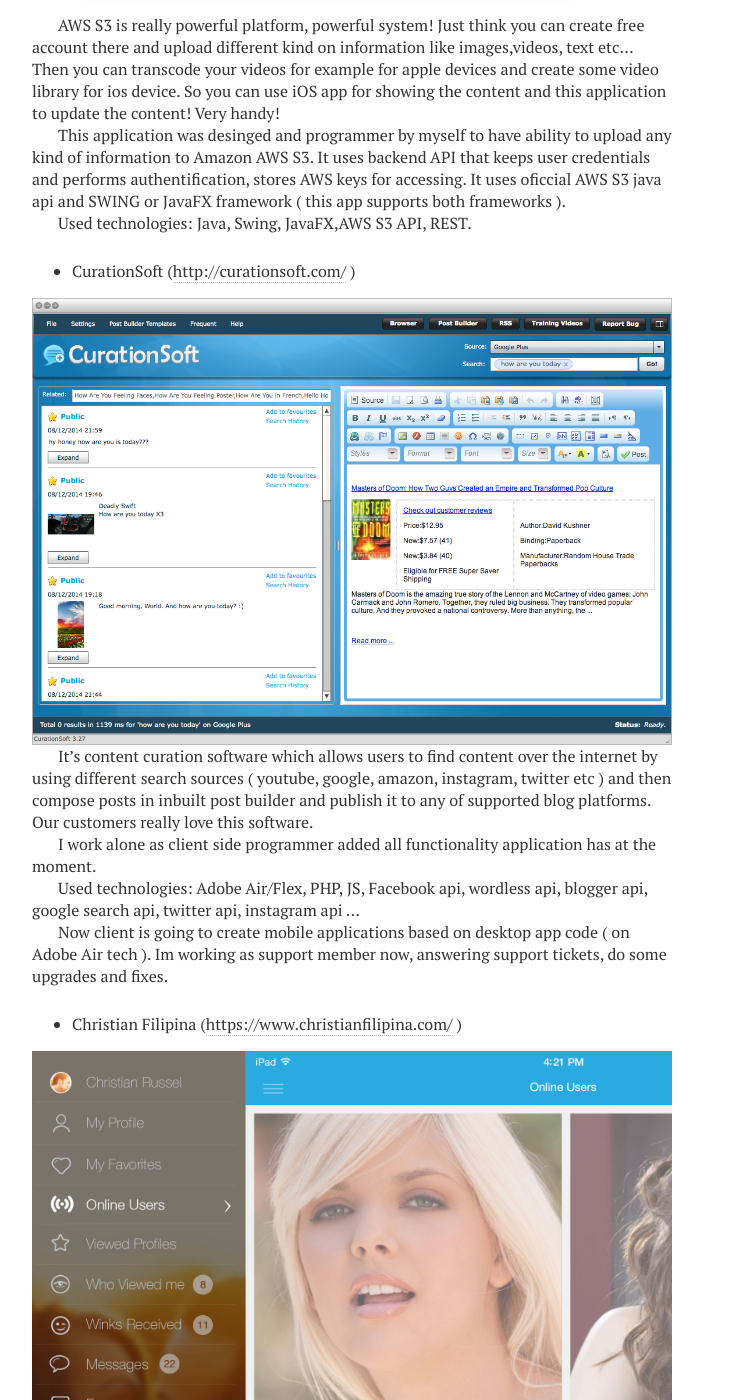
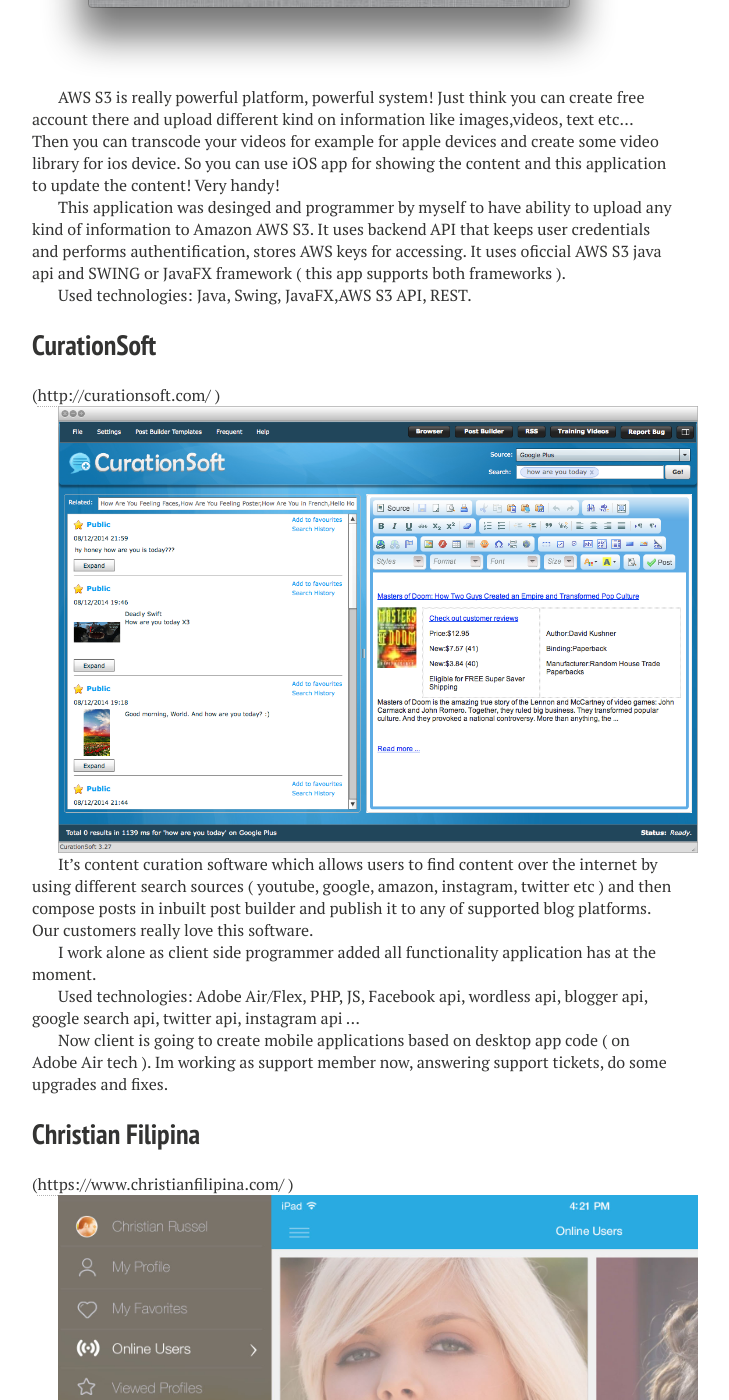
Before and after one commit to sadensmol/sadensmol.github.com, a Jekyll site: the page built from projects.md, in a window 1280 px wide and 1400 px high, scrolled down 2270 px. Shown: the whole window, without its empty margins (288-1017 px from the left). Built offline with Jekyll 4.4.1, drawn with Linux system fonts in a browser that asks for light colours; nearby versions of some CDN libraries; some of the changed text lies outside the part shown.

```diff
--- a/projects.md
+++ b/projects.md
@@ -27,7 +33,7 @@ Used technologies: AS3,Flex, JS, Objective-C,Java.
 
 
 
-- WildFire Webinar
+## WildFire Webinar
 
 ![WildFire Webinar]({{ site.url }}/images/projects_1_1.png)
 ![WildFire Webinar]({{ site.url }}/images/projects_1_2.png)
@@ -40,7 +46,7 @@ This application was desinged and programmer by myself to have ability to upload
 
 Used technologies: Java, Swing, JavaFX,AWS S3 API, REST.
 
-- CurationSoft
+## CurationSoft
 ([http://curationsoft.com/](http://curationsoft.com/ "CurationSoft") )
 
 ![CurationSoft]({{ site.url }}/images/projects_cs_screenshot.png)
@@ -54,7 +60,7 @@ Used technologies: Adobe Air/Flex, PHP, JS, Facebook api, wordless api, blogger
 
 Now client is going to create mobile applications based on desktop app code ( on Adobe Air tech ). Im working as support member now, answering support tickets, do some upgrades and fixes.
 
-- Christian Filipina
+## Christian Filipina
 ([https://www.christianfilipina.com/](https://www.christianfilipina.com/ "Christian Filipina") )
 
 ![ChristianFilipina]({{ site.url }}/images/projects_cf_image.jpg)
@@ -69,7 +75,7 @@ Used technologies: Adobe Air/Flex,as3, java, different ANE extensions, Facebook
 
 Working hard at the moment on new features, new functionality. We improve application every day.
 
-- Morally Excused
+## Morally Excused
 ![ChristianFilipina]({{ site.url }}/images/projects_me_image.jpg)
 
 It’s simple 3 screens question-answer android game based on Cocos2d-x framework.
@@ -78,7 +84,7 @@ I did port for this project from IOS platform to Android. Projects used Parse fr
 
 Used technologies: Objective-C, c++,cocos2d-x, parse, facebook api
 
-- Spiritual Health Assessment.
+## Spiritual Health Assessment.
 ([http://transformed-p1.cloudapp.net/self/login.do](http://transformed-p1.cloudapp.net/self/login.do "Transform Me") )
 
 ![TransformMe]({{ site.url }}/images/projects_sha_screenshot.jpg)
@@ -88,7 +94,7 @@ I worked as server side programmer ( java, spring, mysql ), also created iOS app
 
 Used technologies: java, spring, mysql, tomcat, twitter bootstrap, query,Objective-C.
 
-- Stuff Spy.
+## Stuff Spy.
 
 ![StuffSpy]({{ site.url }}/images/projects_ss_screenshot.png)
 
@@ -100,7 +106,7 @@ Used technologies: Adobe Air/Flex,as3, ebay api, amazon api, importing/exporting
 
 **2013**
 
-- Smart Calendar.
+## Smart Calendar.
 ([https://itunes.apple.com/app/id562171056](https://itunes.apple.com/app/id562171056 "Smart Calendar") )
 
 ![Smart Calendar]({{ site.url }}/images/projects_smartcal_screenshot.png)
@@ -121,7 +127,7 @@ Used technologies: Java, j2ee,struts, hibernate, jboss, js,
 
 **2012**
 
-- Cdeals.
+## Cdeals.
 ![Cdeals]({{ site.url }}/images/projects_cdeals_screenshot.png)
 
 It was a project for UK based bank. I developer list of applications for bank’s support  members - video/text chat application, mobile version of video/chat application app, video converter, multi browser application. It was long work and fun - actually I worked as alone support person at that bank - I managed their servers infrastructure, worked on server side and client side.
@@ -132,12 +138,12 @@ Used technologies: Adobe Air/Flex,as3, red5 video server, tomcat, hibernate,java
 
 
 **2011**
-- Glamble Poker.
+## Glamble Poker.
 ![Glamble Poker]({{ site.url }}/images/projects_glamble_screenshot.png)
 
 Used technologies: Adobe Flex,Flash, as3, smartfox server, java, php.
 
-- Fight club of RagDoll.
+## Fight club of RagDoll.
 
 ![Fight club of RagDoll]({{ site.url }}/images/projects_ragdoll_screenshot.png)
 
```
Also changed, not shown: other parts of projects.md (+7 -1 lines).
